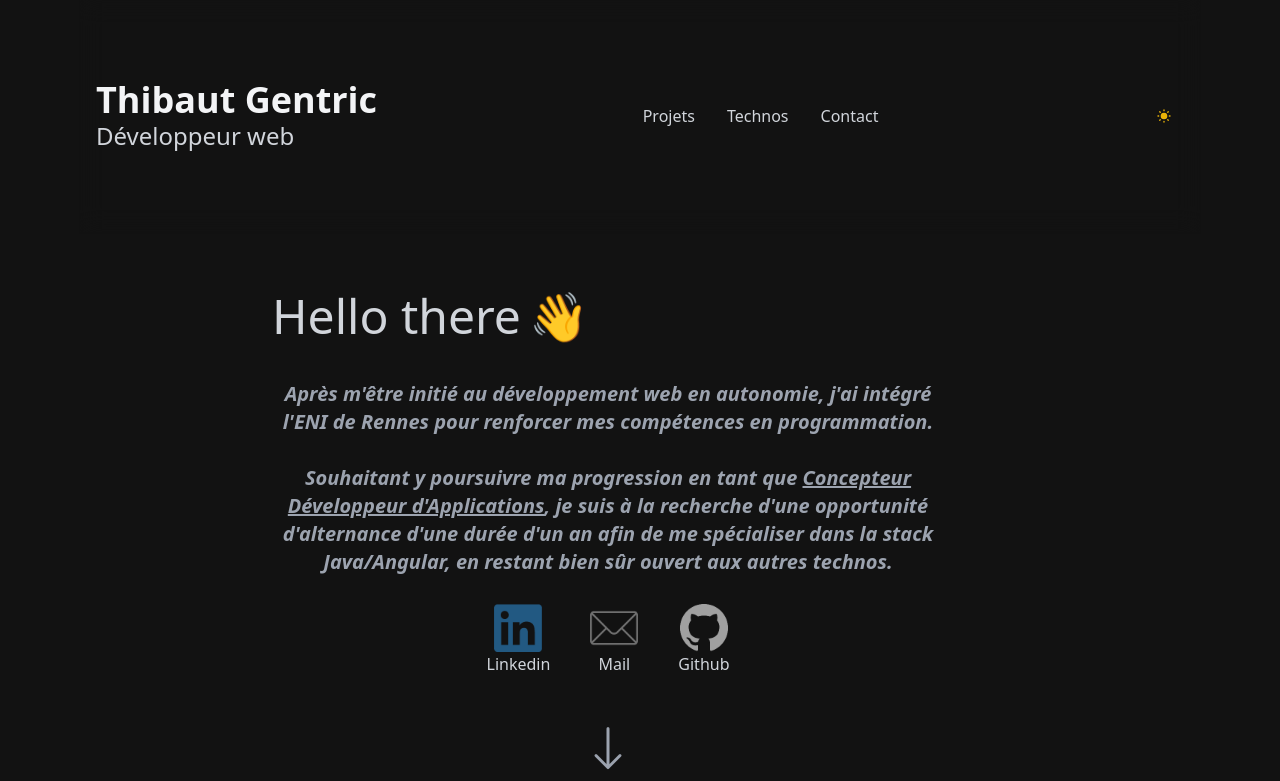
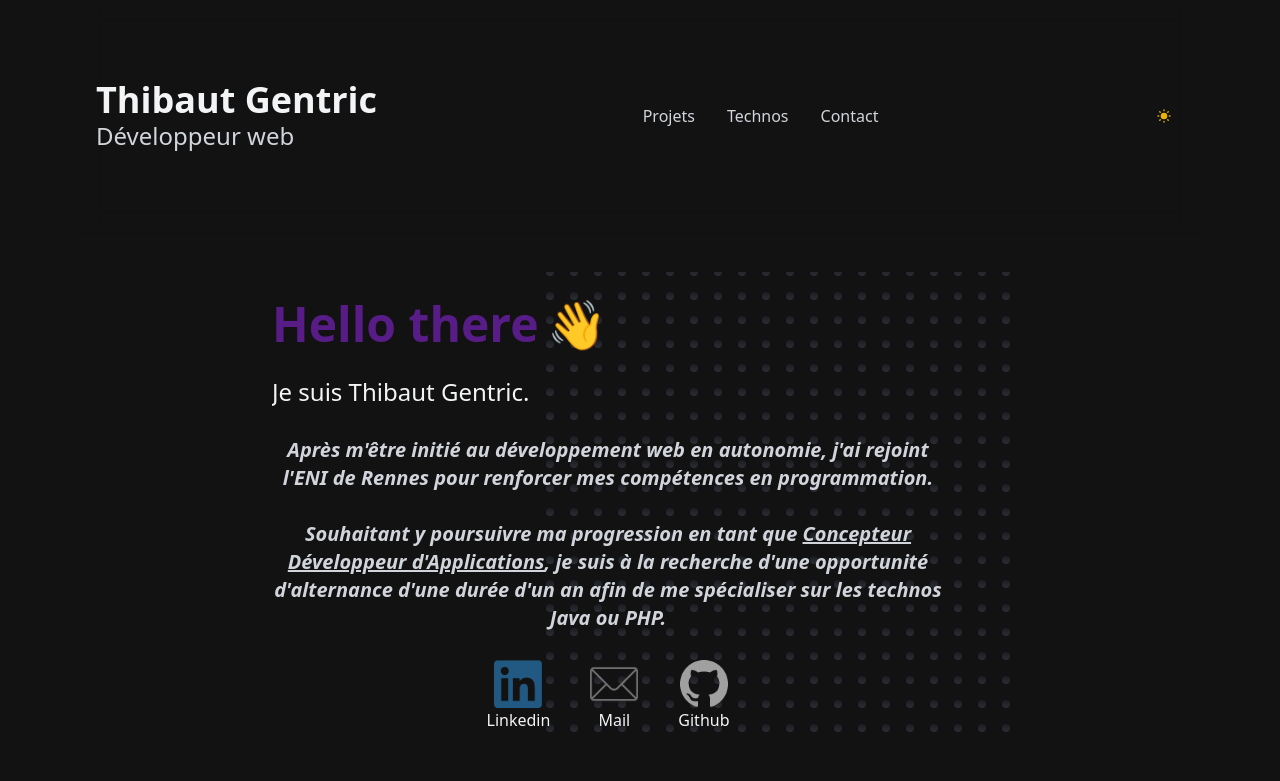
Before and after one commit to ThGtc/portfolio, a Next.js app: page / in a window 1280 px wide. Shown: the top 781 px of the page. Built offline with nearby package versions, Linux system fonts and the light colour scheme.

Commit message:
Update/refresh of the hero

```diff
--- a/components/Contact.tsx
+++ b/components/Contact.tsx
@@ -13,7 +13,7 @@ const title = siteTitle + "About";
 export default function ContactCompo() {
     return (
         <>
-            <div className="flex flex-col sm:flex-row justify-center gap-10">
+            <div className="flex flex-col sm:flex-row justify-center gap-10 relative z-10">
                 <Link href={linkedinLink} target={"_blank"}
                       className="grid justify-items-center">
                     <Image src={Linkedin} alt={"Linkedin"} height={48}/>
--- a/components/Hero.tsx
+++ b/components/Hero.tsx
@@ -2,8 +2,10 @@ import {Inter} from 'next/font/google'
 import {siteTitle} from '@/components/Layout'
 import {animateScroll as scroll} from 'react-scroll';
 import ContactCompo from "@/components/Contact";
-import {eniLevelUpLink, linkedinLink} from "@/components/HideThoseLinks";
+import {eniLevelUpLink} from "@/components/HideThoseLinks";
 import Link from "next/link";
+import {DotGrid} from "@/components/animations/GridBackground";
+import {TextReveal} from "@/components/animations/TextReveal";
 
 const inter = Inter({subsets: ['latin']})
 const title = siteTitle + "Home";
@@ -20,25 +22,40 @@ export default function Hero() {
     return (
         <>
             <section
-                className="max-w-3xl mx-auto pt-2 min-h-screen sm:min-h-fit px-4"
+                className="relative overflow-hidden max-w-3xl mx-auto min-h-screen sm:min-h-fit px-4 lg:grid lg:grid-cols-2"
                 id="landingArea"
             >
-                <div className="dark:text-gray-300 max-w-2xl">
-                    <div className="text-3xl lg:text-5xl lg:leading-normal flex flex-row gap-2">
-                        <p>Hello there</p> {/* General Kenobi */}
-                        <p className="animate-wave">👋</p>
+                <div className="dark:text-gray-100 max-w-2xl lg:w-max mt-4">
+                    <TextReveal>
+                        <div
+                            className="text-3xl lg:text-5xl lg:leading-normal flex flex-row gap-2 relative z-10 font-semibold dark:text-purple-900 text-purple-950">
+                            <p>Hello there</p> {/* General Kenobi */}
+                            <p className="animate-wave">👋</p>
+                        </div>
+                    </TextReveal>
+                    <TextReveal>
+                        <h1 className="md:text-2xl text-xl mt-4 leading-[1.1]">
+                            Je suis Thibaut Gentric.
+                        </h1>
+                    </TextReveal>
+                    <div
+                        className="text-center text-lg py-7 italic font-semibold dark:text-gray-300 sm:text-xl relative z-10">
+                        <TextReveal>
+                            <p>Après m&apos;être initié au développement web en autonomie, j&apos;ai
+                                rejoint l&apos;ENI de Rennes pour renforcer mes compétences en programmation.</p>
+                        </TextReveal>
+                        <br/>
+                        <TextReveal>
+                            <p>
+                                Souhaitant y poursuivre ma progression en
+                                tant que <Link className="underline" href={eniLevelUpLink} target={"_blank"}>Concepteur
+                                Développeur d&apos;Applications</Link>, je
+                                suis à la recherche d&apos;une opportunité d&apos;alternance d&apos;une durée d&apos;un
+                                an
+                                afin de me spécialiser sur les technos Java ou PHP.
+                            </p>
+                        </TextReveal>
                     </div>
-
-                    <p className="text-center text-lg py-7 italic font-semibold dark:text-gray-400 sm:text-xl">
-                        Après m&apos;être initié au développement web en autonomie, j&apos;ai
-                        intégré l&apos;ENI de Rennes pour renforcer mes compétences en programmation.
-                        <br/> <br/>
-                        Souhaitant y poursuivre ma progression en
-                        tant que <Link className="underline" href={eniLevelUpLink} target={"_blank"}>Concepteur Développeur d&apos;Applications</Link>, je
-                        suis à la recherche d&apos;une opportunité d&apos;alternance d&apos;une durée d&apos;un an
-                        afin de me spécialiser dans la stack Java/Angular, en restant bien sûr ouvert aux autres technos.
-                        <br/>
-                    </p>
                     <ContactCompo/>
                     <p className="text-center text-xl py-10 italic font-semibold dark:text-gray-400">
                         <button onClick={onBtnClick} className="pt-5 text-4xl sm:text-6xl inline after:">
@@ -50,10 +67,7 @@ export default function Hero() {
                         </button>
                     </p>
                 </div>
-                <div
-                    className="flex justify-center lg:justify-between items-center flex-wrap py-10 sm:py-14"
-                >
-                </div>
+                <DotGrid/>
             </section>
         </>
     )
--- a/components/MobileMenu.tsx
+++ b/components/MobileMenu.tsx
@@ -1,9 +1,24 @@
 import Link from "next/link";
 import React, {useState} from "react";
+import {useSpring, animated} from "react-spring";
 
 export default function MobileMenu() {
 
     const [isNavOpen, setIsNavOpen] = useState(false); // initiate isNavOpen state with false
+
+    const menuAnimation = useSpring({
+        from: { transform: 'translateY(100%)', opacity: 0 },
+        to: { transform: isNavOpen ? 'translateY(0%)' : 'translateY(100%)', opacity: isNavOpen ? 1 : 0 },
+        config: {
+            duration: 350,
+        },
+        onRest: () => {
+            if (!isNavOpen) {
+                setIsNavOpen(false);
+            }
+        },
+    });
+
 
     return (
         <>
@@ -17,14 +32,17 @@ export default function MobileMenu() {
                     <span className="block h-0.5 w-8 animate-pulse bg-gray-600"></span>
                 </div>
 
-                <nav
-                    className={isNavOpen ? "absolute w-full h-screen top-0 left-0 z-10 flex flex-col items-center justify-evenly bg-gray-100 dark:bg-gray-800" : "hidden"}>
+                <div style={{ overflow: 'hidden' }}>
+                    <animated.nav
+                        className={isNavOpen ? "absolute w-full h-screen top-0 left-0 z-10 flex flex-col items-center justify-evenly bg-gray-100 dark:bg-slate-950" : "hidden"}
+                        style={menuAnimation}
+                    >
                         <div
                             className="absolute top-0 right-0 px-8 py-8"
                             onClick={() => setIsNavOpen(false)} // change isNavOpen state to false to close the menu
                         >
                             <svg
-                            className="h-8 w-8 text-black"
+                                className="h-8 w-8 text-black dark:text-white"
                                 viewBox="0 0 24 24"
                                 fill="none"
                                 stroke="currentColor"
@@ -56,7 +74,8 @@ export default function MobileMenu() {
                                 Contact
                             </Link>
                         </ul>
-                </nav>
+                    </animated.nav>
+                </div>
             </section>
         </>
     )
--- /dev/null
+++ b/components/animations/GridBackground.tsx
@@ -0,0 +1,61 @@
+import * as React from "react";
+// @ts-ignore
+import anime from "animejs";
+
+export const DotGrid = () => {
+    const GRID_WIDTH = 25;
+    const GRID_HEIGHT = 20;
+
+    const dots = [];
+
+    const handleDotClick = (e: any) => {
+        anime({
+            targets: ".dot-point",
+            scale: [
+                {value: 1.35, easing: "easeOutSine", duration: 250},
+                {value: 1, easing: "easeInOutQuad", duration: 500},
+            ],
+            translateY: [
+                {value: -15, easing: "easeOutSine", duration: 250},
+                {value: 1, easing: "easeInOutQuad", duration: 500},
+            ],
+            opacity: [
+                {value: 0.7, easing: "easeOutSine", duration: 250},
+                {value: 0.35, easing: "easeInOutQuad", duration: 500},
+            ],
+            delay: anime.stagger(100, {
+                grid: [GRID_WIDTH, GRID_HEIGHT],
+                from: e.currentTarget.dataset.index,
+            }),
+        });
+    }
+
+    let index = 0;
+
+    for (let i = 0; i < GRID_WIDTH; i++) {
+        for (let j = 0; j < GRID_HEIGHT; j++) {
+            dots.push(
+                <div
+                    onClick={handleDotClick}
+                    className="group cursor-crosshair rounded-lg p-2 transition-colors hover:bg-slate-600"
+                    data-index={index}
+                    key={`${i}-${j}`}
+                >
+                    <div
+                        className="dot-point h-2 w-2 rounded-full bg-gradient-to-b from-slate-700 to-slate-400 opacity-20 group-hover:from-indigo-600 group-hover:to-white"
+                        data-index={index}
+                    />
+                </div>
+            );
+            index++;
+        }
+    }
+
+    return (
+        <div
+            style={{gridTemplateColumns: `repeat(${GRID_WIDTH}, 1fr)`}}
+            className="absolute max-w-[75%] max-h-48 grid z-0 right-[-5.6rem] -inset-y-3">
+            {dots.map((dot) => dot)}
+        </div>
+    );
+};
--- /dev/null
+++ b/components/animations/TextReveal.tsx
@@ -0,0 +1,59 @@
+import React, {useEffect, useRef} from "react";
+import {motion, useAnimation, useInView} from "framer-motion";
+
+interface Props {
+    children: JSX.Element;
+    width?: "fit-content" | "100%";
+}
+
+export const TextReveal = ({children, width = "fit-content"}: Props) => {
+    const mainControls = useAnimation();
+    const slideControls = useAnimation();
+
+    const ref = useRef(null);
+    const isInView = useInView(ref, {once: true});
+
+    useEffect(() => {
+        if (isInView) {
+            slideControls.start("visible");
+            mainControls.start("visible");
+        } else {
+            slideControls.start("hidden");
+            mainControls.start("hidden");
+        }
+    }, [isInView, mainControls, slideControls]);
+
+    return (
+        <div ref={ref} style={{position: "relative", width, overflow: "hidden"}}>
+            <motion.div
+                variants={{
+                    hidden: {opacity: 0, y: 75},
+                    visible: {opacity: 1, y: 0},
+                }}
+                initial="hidden"
+                animate={mainControls}
+                transition={{duration: 0.8, delay: 0.25}}
+            >
+                {children}
+            </motion.div>
+            <motion.div
+                variants={{
+                    hidden: {left: 0},
+                    visible: {left: "100%"},
+                }}
+                initial="hidden"
+                animate={slideControls}
+                transition={{duration: 0.7, ease: "easeIn"}}
+                style={{
+                    position: "absolute",
+                    top: 4,
+                    bottom: 4,
+                    left: 0,
+                    right: 0,
+                    background: "rgba(161,161,161,0.50)",
+                    zIndex: 20,
+                }}
+            />
+        </div>
+    );
+};
--- a/package.json
+++ b/package.json
@@ -12,11 +12,13 @@
     "@types/node": "18.14.1",
     "@types/react": "18.0.28",
     "@types/react-dom": "18.0.11",
+    "animejs": "^3.2.1",
     "autoprefixer": "^10.4.14",
     "classnames": "^2.3.2",
     "embla-carousel-react": "^8.0.0-rc11",
     "eslint": "8.34.0",
     "eslint-config-next": "13.2.1",
+    "framer-motion": "^10.16.2",
     "next": "13.2.1",
     "next-themes": "^0.2.1",
     "react": "18.2.0",
--- a/pages/index.tsx
+++ b/pages/index.tsx
@@ -1,6 +1,5 @@
 import {Inter} from 'next/font/google'
 import {Layout, siteTitle} from '@/components/Layout'
-// @ts-ignore
 import {animateScroll as scroll} from "react-scroll";
 import Hero from '@/components/Hero';
 import Tech from '@/components/TechStack';
```
Also changed, not shown: components/projectsCards/InterhopCard.tsx (+20 -18 lines), 2 other files (tests, documents, lock files or other folders). Lines whose indentation alone changed are shown as unchanged.
